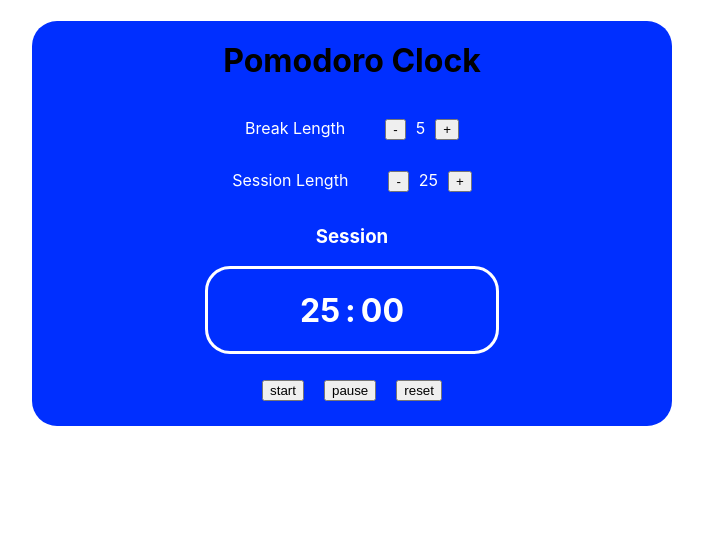
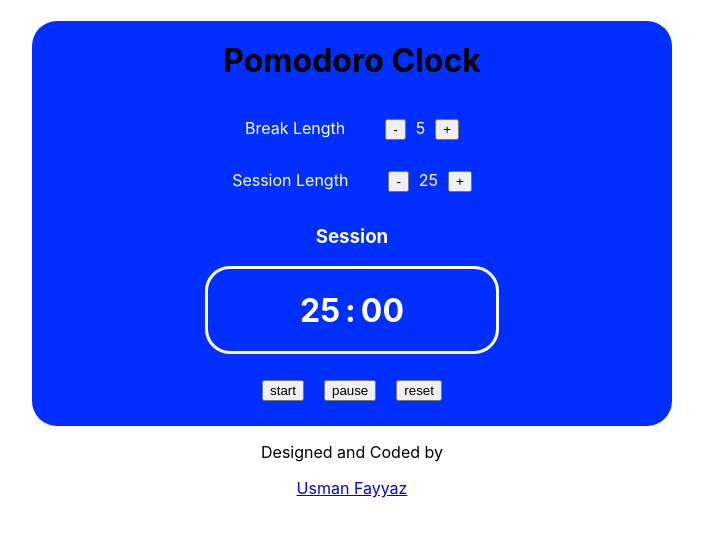
Before and after one commit to UsmanFayyaz31/pomodoro-clock, a React (Create React App) app: page / in a window 1280 px wide. Shown: the top 536 px of the page, without its empty margins (288-991 px from the left). Built offline with nearby package versions, Linux system fonts and the light colour scheme.

Commit message:
adding author

```diff
--- a/src/App.css
+++ b/src/App.css
@@ -58,3 +58,9 @@ button:hover {
   cursor: pointer;
   border: 2px solid black;
 }
+
+#author {
+  width: 40%;
+  margin: 0 auto;
+  text-align: center;
+}
--- a/src/App.js
+++ b/src/App.js
@@ -6,9 +6,15 @@ import UpperBody from './components/upperBody';
 
 function App() {
   return (
-    <div id="main-container">
-      <UpperBody />
-      <Timer />
+    <div>
+      <div id="main-container">
+        <UpperBody />
+        <Timer />
+      </div>
+      <div id="author">
+        <p>Designed and Coded by</p> <br />
+        <a href="https://github.com/UsmanFayyaz/pomodoro-clock">Usman Fayyaz</a>
+      </div>
     </div>
   );
 }
```
